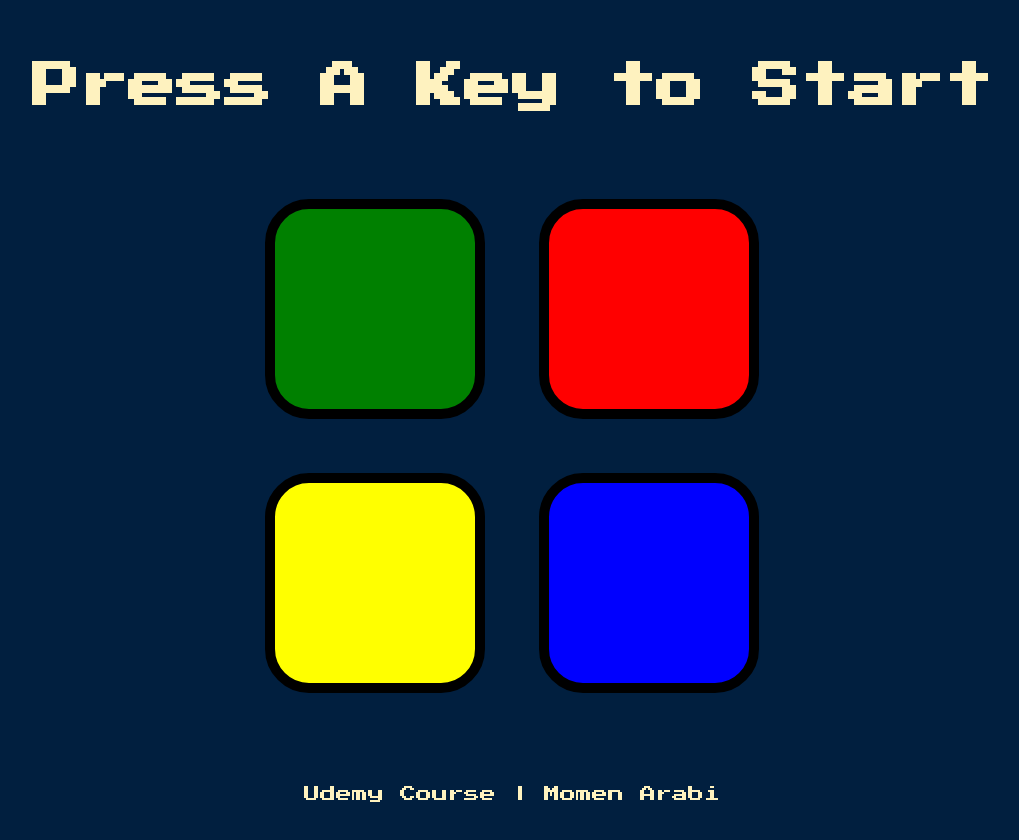
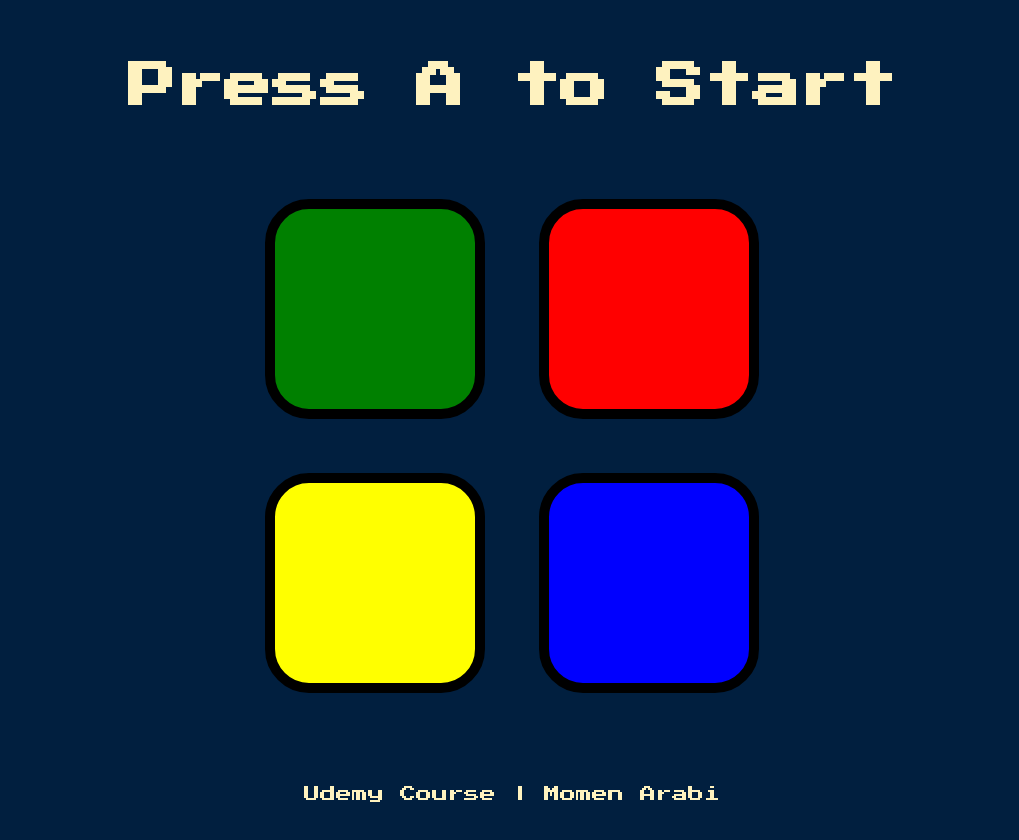
Before and after one commit to momen-arabi/simon, a plain HTML site: page index.html in a window 1280 px wide. Shown: the whole page, without its empty margins (128-1147 px from the left). Drawn offline with nearby package versions, Linux system fonts and the light colour scheme.

Commit message:
Update index.html

```diff
--- a/index.html
+++ b/index.html
@@ -9,7 +9,7 @@
 </head>
 
 <body>
-  <h1 id="level-title">Press A Key to Start</h1>
+  <h1 id="level-title">Press A to Start</h1>
   <div class="container">
     <div class="row">
 
```
